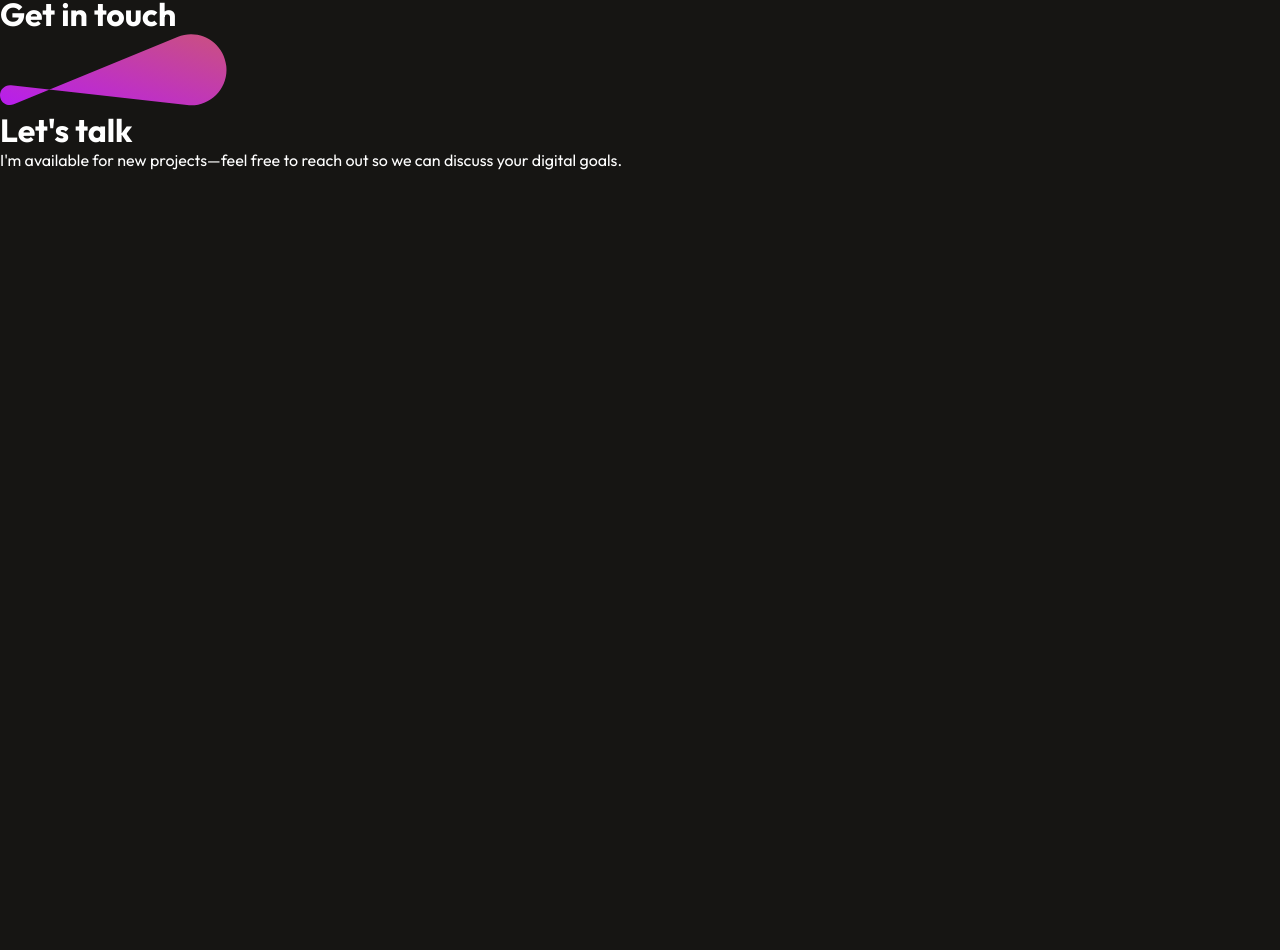
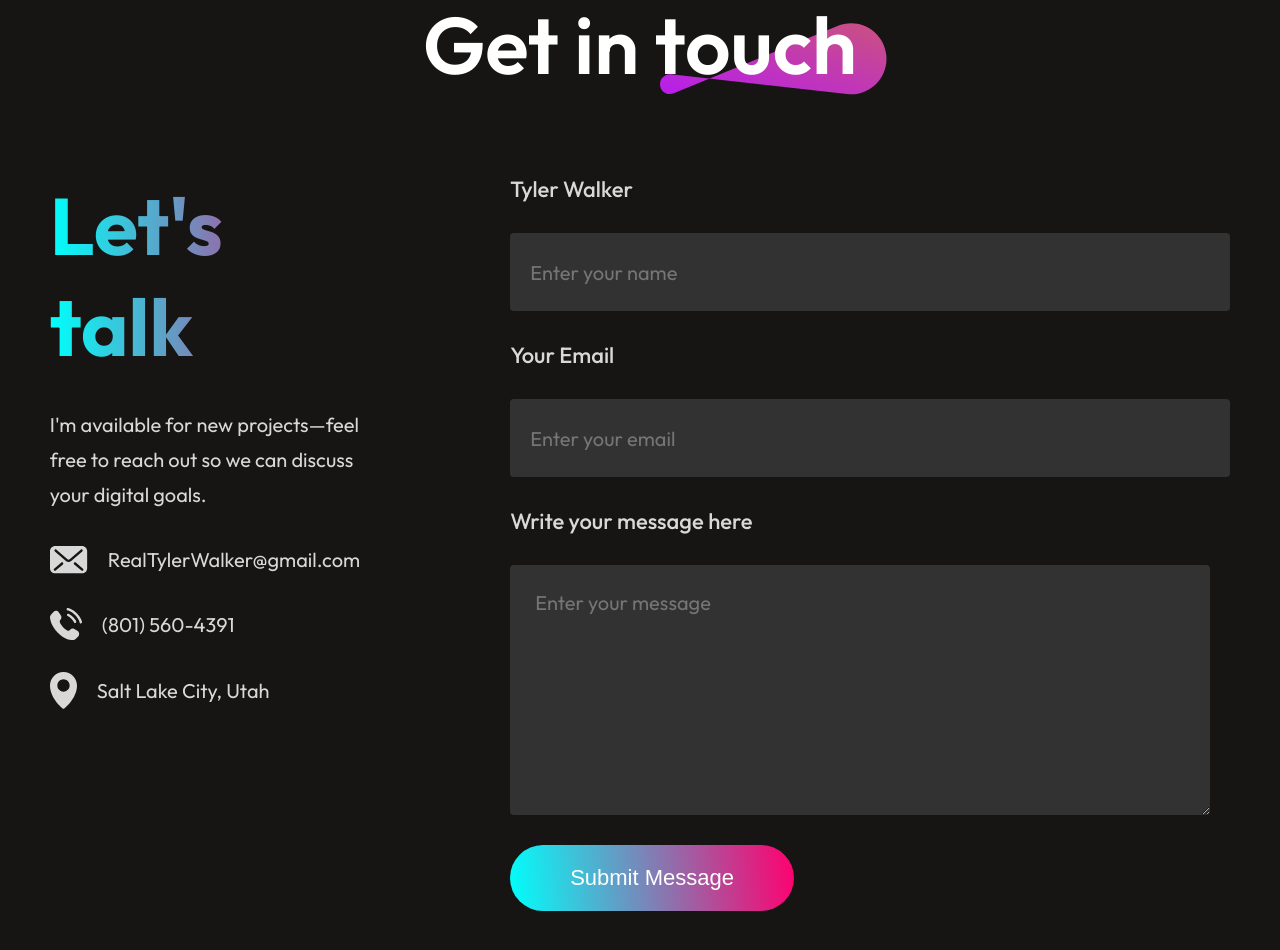
Before and after one commit to RealTylerWalker/portfolio_website, a React (Vite) app: page / in a window 1280 px wide. Shown: the part 5438-6388 px from the top of the page. Before the commit the page ends 5608 px from the top, so only its background shows below. Built offline with nearby package versions, Linux system fonts and the light colour scheme.

Commit message:
boiler plate contact section with styling

```diff
--- a/src/components/Contact/Contact.css
+++ b/src/components/Contact/Contact.css
@@ -0,0 +1,119 @@
+.contact{
+    display: flex;
+    flex-direction: column;
+    align-items: center;
+    justify-content: center;
+    gap: 80px;
+    margin: 80px 170px;
+}
+
+.contact-title{
+    position: relative;
+}
+
+.contact-title h1{
+    padding: 0px 30px;
+    font-size: 80px;
+    font-weight: 600;
+}
+
+.contact-title img{
+    position: absolute;
+    bottom: 0;
+    right: 0;
+    z-index: -1;
+}
+
+.contact-section{
+    display: flex;
+    gap: 150px;
+}
+
+.contact-left{
+    display: flex;
+    flex-direction: column;
+    gap: 30px;
+}
+
+.contact-left h1{
+    font-size: 80px;
+    font-weight: 700;
+    background: linear-gradient(270deg, #ff006f, #00fffb);
+    background-clip: text;
+    -webkit-background-clip: text;
+    -webkit-text-fill-color: transparent;
+}
+
+.contact-left p{
+    max-width: 550px;
+    color: #d8d8d8;
+    font-size: 20px;
+    line-height: 35px;
+}
+
+.contact-details{
+    display: flex;
+    flex-direction: column;
+    gap: 30px;
+    color: #d8d8d8;
+    font-size: 22px;
+}
+
+.contact-detail{
+    display: flex;
+    align-items: center;
+    gap: 20px;
+}
+
+.contact-right{
+    display: flex;
+    flex-direction: column;
+    align-items: start;
+    gap: 30px;
+}
+
+.contact-right label{
+    color: #d8d8d8;
+    font-size: 22px;
+    font-weight: 500;
+}
+
+.contact-right input{
+    border: none;
+    width: 700px;
+    height: 78px;
+    padding-left: 20px;
+    border-radius: 4px;
+    background: #323232;
+    color: #a0a0a0;
+    font-family: Outfit;
+    font-size: 20px;
+}
+
+.contact-right textarea{
+    border: none;
+    width: 650px;
+    padding: 25px;
+    border-radius: 4px;
+    background: #323232;
+    color: #a0a0a0;
+    font-family: Outfit;
+    font-size: 20px;
+}
+
+.contact-submit{
+    border: none;
+    color: white;
+    border-radius: 50px;
+    background: linear-gradient(264deg,#ff006f, #00fffb);
+    font-size: 22px;
+    padding: 20px 60px;
+    margin-bottom: 50px;
+    cursor: pointer;
+    transition: 0.3s;
+}
+
+.contact-submit:hover{
+    transform: scale(1.1);
+    transition: 0.3s;
+}
--- a/src/components/Contact/Contact.jsx
+++ b/src/components/Contact/Contact.jsx
@@ -1,6 +1,9 @@
 import React from 'react'
 import './Contact.css'
 import theme_pattern from '../../assets/theme_pattern.svg'
+import mail_icon from '../../assets/mail_icon.svg'
+import call_icon from '../../assets/call_icon.svg'
+import location_icon from '../../assets/location_icon.svg'
 
 const Contact = () => {
     return (
@@ -13,7 +16,27 @@ const Contact = () => {
                 <div className="contact-left">
                     <h1>Let's talk</h1>
                     <p>I'm available for new projects—feel free to reach out so we can discuss your digital goals.</p>
+                    <div className="contact-details">
+                        <div className="contact-detail">
+                            <img src={mail_icon} alt="" /> <p>RealTylerWalker@gmail.com</p>
+                        </div>
+                        <div className="contact-detail">
+                            <img src={call_icon} alt="" /> <p>(801) 560-4391</p>
+                        </div>
+                        <div className="contact-detail">
+                            <img src={location_icon} alt="" /> <p>Salt Lake City, Utah</p>
+                        </div>
+                    </div>
                 </div>
+                <form action="" className="contact-right">
+                    <label htmlFor="">Tyler Walker</label>
+                    <input type="text" placeholder='Enter your name' name='name' />
+                    <label htmlFor="">Your Email</label>
+                    <input type="email" placeholder='Enter your email' name='email' />
+                    <label htmlFor="">Write your message here</label>
+                    <textarea name="message" rows="8" placeholder='Enter your message'></textarea>
+                    <button type="submit" className="contact-submit">Submit Message</button>
+                </form>
             </div>
         </div>
     )
```
